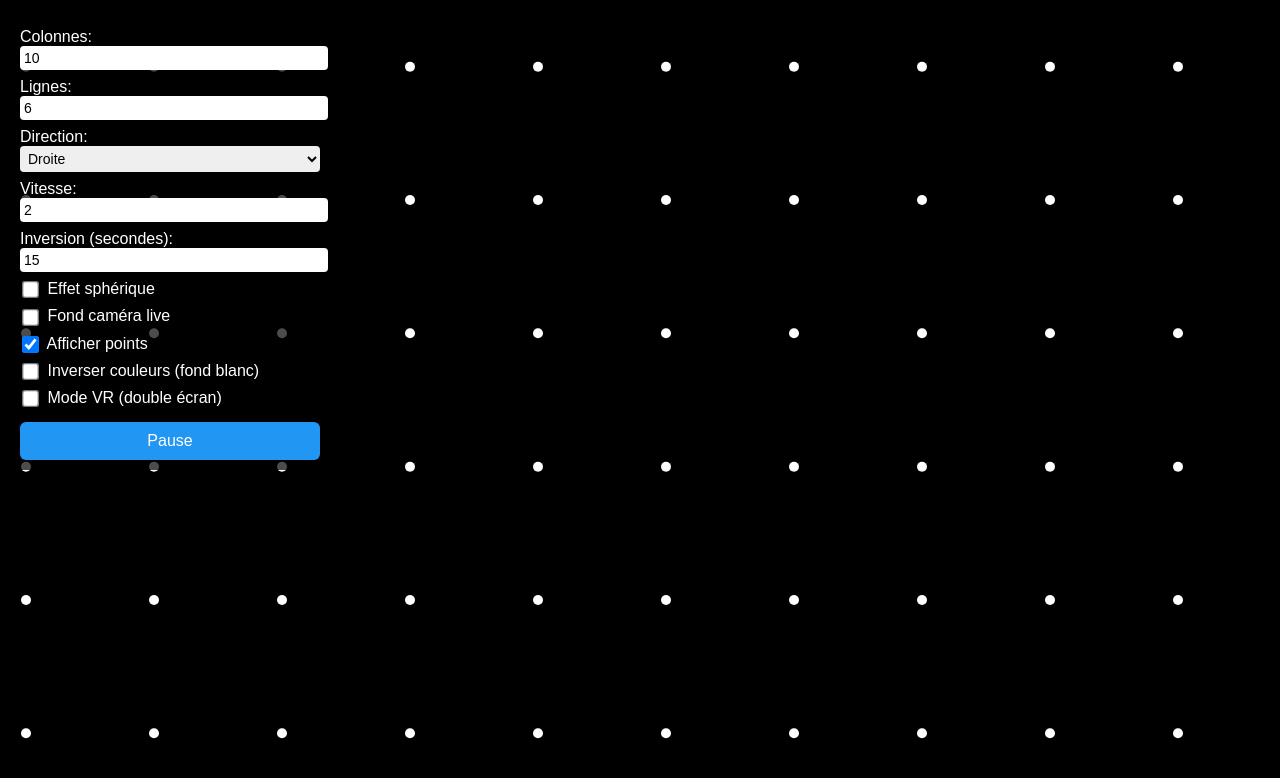
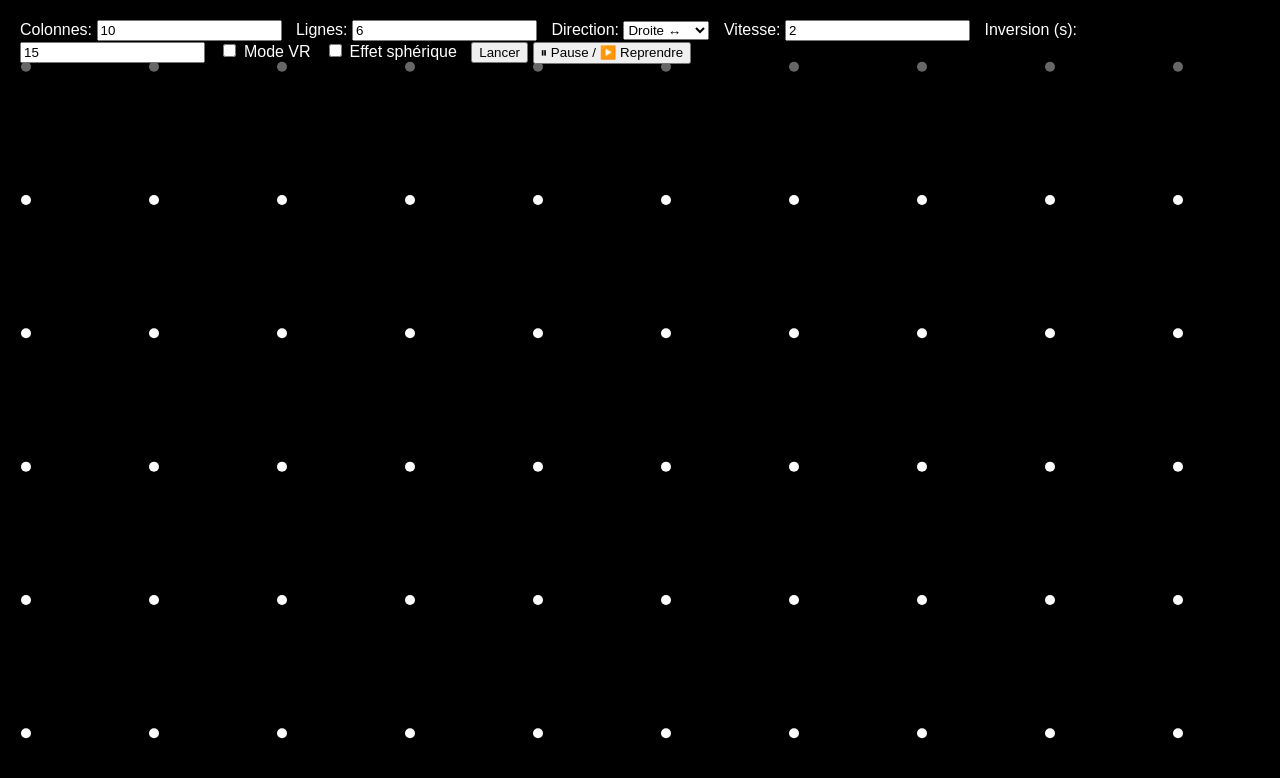
Before and after one commit to Nutella59/optokinetic-stim, a plain HTML site: page index.html in a window 1280 px wide. Drawn offline with Linux system fonts and the light colour scheme.

Commit message:
index.html

```diff
--- a/index.html
+++ b/index.html
@@ -2,51 +2,32 @@
 <html lang="fr">
 <head>
   <meta charset="UTF-8" />
-<title>Stimulation Optocinétique - Caméra, VR, et options</title>
+  <title>Stimulation Optocinétique VR Sphérique</title>
   <style>
-  html, body {
-    margin: 0; padding: 0; overflow: hidden; background: black; height: 100%;
-    color: white; font-family: sans-serif;
+    body {
+      margin: 0;
+      background-color: black;
+      overflow: hidden;
+      color: white;
+      font-family: sans-serif;
     }
     #controls {
-    position: fixed;
-    top: 10px; left: 10px; background: rgba(0,0,0,0.7);
-    padding: 10px; border-radius: 8px; max-width: 300px;
+      position: absolute;
+      top: 10px;
+      left: 10px;
       z-index: 10;
-    user-select: none;
+      background: rgba(0,0,0,0.6);
+      padding: 10px;
+      border-radius: 8px;
+    }
+    canvas {
+      position: absolute;
+      top: 0;
+      left: 0;
+      display: block;
     }
     label {
-    display: block;
-    margin: 8px 0 4px;
-  }
-  input[type=number], select {
-    width: 100%;
-    padding: 4px;
-    border-radius: 4px;
-    border: none;
-    font-size: 14px;
-  }
-  input[type=checkbox] {
-    transform: scale(1.3);
-    margin-right: 6px;
-    vertical-align: middle;
-  }
-  button {
-    margin-top: 10px;
-    width: 100%;
-    padding: 10px;
-    font-size: 16px;
-    border: none;
-    border-radius: 6px;
-    background: #2196F3;
-    color: white;
-    cursor: pointer;
-  }
-  canvas, video {
-    position: absolute;
-    top: 0; left: 0;
-    width: 100vw; height: 100vh;
-    object-fit: cover;
+      margin-right: 10px;
     }
   </style>
 </head>
@@ -56,256 +37,173 @@
     <label>Lignes: <input type="number" id="rows" value="6" min="1" /></label>
     <label>Direction:
       <select id="direction">
-      <option value="right">Droite</option>
-      <option value="left">Gauche</option>
-      <option value="up">Haut</option>
-      <option value="down">Bas</option>
+        <option value="right">Droite ↔</option>
+        <option value="left">Gauche ↔</option>
+        <option value="up">Haut ↕</option>
+        <option value="down">Bas ↕</option>
       </select>
     </label>
-  <label>Vitesse: <input type="number" id="speed" value="2" step="0.1" min="0.1" /></label>
-  <label>Inversion (secondes): <input type="number" id="invertTime" value="15" min="1" /></label>
+    <label>Vitesse: <input type="number" id="speed" value="2" step="0.5" min="0.1" /></label>
+    <label>Inversion (s): <input type="number" id="invertTime" value="15" min="1" /></label>
+    <label><input type="checkbox" id="vrMode" /> Mode VR</label>
     <label><input type="checkbox" id="sphereMode" /> Effet sphérique</label>
-  <label><input type="checkbox" id="useCamera" /> Fond caméra live</label>
-  <label><input type="checkbox" id="showPoints" checked /> Afficher points</label>
-  <label><input type="checkbox" id="invertColors" /> Inverser couleurs (fond blanc)</label>
-  <label><input type="checkbox" id="vrMode" /> Mode VR (double écran)</label>
-  <button id="pauseBtn">Pause</button>
+    <button onclick="startAnimation()">Lancer</button>
+    <button onclick="togglePause()">⏸ Pause / ▶️ Reprendre</button>
   </div>
 
-<video id="video" autoplay muted playsinline style="display:none;"></video>
   <canvas id="canvas"></canvas>
+  <canvas id="maskCanvas"></canvas>
 
   <script>
-  const canvas = document.getElementById('canvas');
-  const ctx = canvas.getContext('2d');
-  const video = document.getElementById('video');
-  const pauseBtn = document.getElementById('pauseBtn');
+    const canvas = document.getElementById("canvas");
+    const ctx = canvas.getContext("2d");
+    const maskCanvas = document.getElementById("maskCanvas");
+    const maskCtx = maskCanvas.getContext("2d");
 
-  let cols = 10, rows = 6;
-  let direction = "right";
-  let speed = 2;
-  let invertInterval = 15000;
-  let lastInvertTime = Date.now();
-  let isPaused = false;
-  let sphereEnabled = false;
-  let useCamera = false;
-  let showPoints = true;
-  let invertColors = false;
-  let vrMode = false;
+    let points = [], isPaused = false;
+    let cols = 10, rows = 6, direction = "right", baseDirection = "right";
+    let speed = 2, invertInterval = 15000, lastInvertTime = Date.now();
+    let vrEnabled = false, sphereEnabled = false;
 
-  let points = [];
-
-  function resize() {
+    function resizeCanvas() {
       canvas.width = window.innerWidth;
       canvas.height = window.innerHeight;
+      maskCanvas.width = window.innerWidth;
+      maskCanvas.height = window.innerHeight;
+      drawMask();
     }
 
-  window.addEventListener('resize', () => {
-    resize();
-    initPoints();
+    function drawMask() {
+      maskCtx.clearRect(0, 0, maskCanvas.width, maskCanvas.height);
+      if (!vrEnabled) return;
+
+      const w = maskCanvas.width / 2;
+      const h = maskCanvas.height;
+      maskCtx.fillStyle = "black";
+      maskCtx.fillRect(0, 0, maskCanvas.width, maskCanvas.height);
+
+      maskCtx.globalCompositeOperation = "destination-out";
+      [0, w].forEach(x => {
+        maskCtx.beginPath();
+        maskCtx.arc(x + w / 2, h / 2, Math.min(w, h) / 2.1, 0, 2 * Math.PI);
+        maskCtx.fill();
+      });
+      maskCtx.globalCompositeOperation = "source-over";
+    }
+
+    window.addEventListener("resize", () => {
+      resizeCanvas();
+      startAnimation();
     });
 
-  function initPoints() {
-    points = [];
+    function startAnimation() {
+      cols = parseInt(document.getElementById("cols").value);
+      rows = parseInt(document.getElementById("rows").value);
+      baseDirection = document.getElementById("direction").value;
+      direction = baseDirection;
+      speed = parseFloat(document.getElementById("speed").value);
+      invertInterval = parseInt(document.getElementById("invertTime").value) * 1000;
+      lastInvertTime = Date.now();
+      vrEnabled = document.getElementById("vrMode").checked;
+      sphereEnabled = document.getElementById("sphereMode").checked;
+
       const spacingX = canvas.width / cols;
       const spacingY = canvas.height / rows;
-    for(let i = 0; i < cols; i++) {
-      for(let j = 0; j < rows; j++) {
+      points = [];
+
+      for (let i = 0; i < cols; i++) {
+        for (let j = 0; j < rows; j++) {
           points.push({
             x: i * spacingX + spacingX / 2,
             y: j * spacingY + spacingY / 2
           });
         }
       }
+      drawMask();
     }
 
     function invertDirection() {
-    if(direction === "right") direction = "left";
-    else if(direction === "left") direction = "right";
-    else if(direction === "up") direction = "down";
-    else if(direction === "down") direction = "up";
+      if (baseDirection === "right") direction = (direction === "right") ? "left" : "right";
+      else if (baseDirection === "left") direction = (direction === "left") ? "right" : "left";
+      else if (baseDirection === "up") direction = (direction === "up") ? "down" : "up";
+      else if (baseDirection === "down") direction = (direction === "down") ? "up" : "down";
     }
 
     function update() {
-    if(Date.now() - lastInvertTime > invertInterval) {
+      if (Date.now() - lastInvertTime > invertInterval) {
         invertDirection();
         lastInvertTime = Date.now();
       }
-    for(let p of points) {
-      switch(direction) {
-        case "right": p.x += speed; break;
-        case "left": p.x -= speed; break;
-        case "up": p.y -= speed; break;
-        case "down": p.y += speed; break;
-      }
-      if(p.x > canvas.width) p.x -= canvas.width;
-      if(p.x < 0) p.x += canvas.width;
-      if(p.y > canvas.height) p.y -= canvas.height;
-      if(p.y < 0) p.y += canvas.height;
+
+      for (let point of points) {
+        if (direction === "right") point.x += speed;
+        if (direction === "left") point.x -= speed;
+        if (direction === "up") point.y -= speed;
+        if (direction === "down") point.y += speed;
+
+        if (point.x > canvas.width) point.x -= canvas.width;
+        if (point.x < 0) point.x += canvas.width;
+        if (point.y > canvas.height) point.y -= canvas.height;
+        if (point.y < 0) point.y += canvas.height;
       }
     }
 
-  function drawEye(offsetX, offsetY, width, height) {
-    ctx.save();
-    ctx.beginPath();
-    ctx.rect(offsetX, 0, width, height);
-    ctx.clip();
-
-    if(useCamera && video.readyState === video.HAVE_ENOUGH_DATA) {
-      ctx.drawImage(video, offsetX, 0, width, height);
-    } else {
-      ctx.fillStyle = invertColors ? "white" : "black";
-      ctx.fillRect(offsetX, 0, width, height);
+    function projectToSphere(x, y) {
+      const cx = canvas.width / 2, cy = canvas.height / 2;
+      const dx = (x - cx) / cx, dy = (y - cy) / cy;
+      const r = Math.sqrt(dx * dx + dy * dy);
+      const scale = Math.cos(r * Math.PI / 2);
+      return { x: cx + dx * cx * scale, y: cy + dy * cy * scale };
     }
 
-    if(showPoints) {
-      ctx.fillStyle = invertColors ? "black" : "white";
-      const centerX = offsetX + width / 2;
-      const centerY = height / 2;
-
-      for(let p of points) {
-        let x = p.x;
-        let y = p.y;
-
-        if(sphereEnabled) {
-          const dx = x - centerX;
-          const dy = y - centerY;
-          const dist = Math.sqrt(dx*dx + dy*dy);
-          const maxDist = Math.sqrt((width/2)*(width/2) + (height/2)*(height/2));
-          const sphereRadius = maxDist * 0.8;
-
-          const factor = 1 - (dist / sphereRadius);
-          if(factor > 0) {
-            x = centerX + dx * (1 + 0.3 * factor * Math.sin(dist / 30));
-            y = centerY + dy * (1 + 0.3 * factor * Math.sin(dist / 30));
-          }
+    function drawScene(offsetX = 0) {
+      ctx.fillStyle = "white";
+      for (let point of points) {
+        for (let dx of [-canvas.width, 0, canvas.width]) {
+          for (let dy of [-canvas.height, 0, canvas.height]) {
+            let px = point.x + dx + offsetX;
+            let py = point.y + dy;
+            if (sphereEnabled) {
+              const projected = projectToSphere(px, py);
+              px = projected.x;
+              py = projected.y;
             }
             ctx.beginPath();
-        ctx.arc(offsetX + x, y, 5, 0, Math.PI*2);
-        ctx.fill();
-      }
-    }
-    ctx.restore();
-  }
-
-  function draw() {
-    if(vrMode) {
-      const halfWidth = canvas.width / 2;
-      drawEye(0, 0, halfWidth, canvas.height);
-      drawEye(halfWidth, 0, halfWidth, canvas.height);
-    } else {
-      if(useCamera && video.readyState === video.HAVE_ENOUGH_DATA) {
-        ctx.drawImage(video, 0, 0, canvas.width, canvas.height);
-      } else {
-        ctx.fillStyle = invertColors ? "white" : "black";
-        ctx.fillRect(0, 0, canvas.width, canvas.height);
-      }
-
-      if(showPoints) {
-        ctx.fillStyle = invertColors ? "black" : "white";
-        const centerX = canvas.width / 2;
-        const centerY = canvas.height / 2;
-
-        for(let p of points) {
-          let x = p.x;
-          let y = p.y;
-
-          if(sphereEnabled) {
-            const dx = x - centerX;
-            const dy = y - centerY;
-            const dist = Math.sqrt(dx*dx + dy*dy);
-            const maxDist = Math.sqrt(centerX*centerX + centerY*centerY);
-            const sphereRadius = maxDist * 0.8;
-
-            const factor = 1 - (dist / sphereRadius);
-            if(factor > 0) {
-              x = centerX + dx * (1 + 0.3 * factor * Math.sin(dist / 30));
-              y = centerY + dy * (1 + 0.3 * factor * Math.sin(dist / 30));
-            }
-          }
-          ctx.beginPath();
-          ctx.arc(x, y, 5, 0, Math.PI*2);
+            ctx.arc(px, py, 5, 0, Math.PI * 2);
             ctx.fill();
           }
         }
       }
     }
 
+    function draw() {
+      ctx.clearRect(0, 0, canvas.width, canvas.height);
+      if (vrEnabled) {
+        ctx.save(); ctx.rect(0, 0, canvas.width / 2, canvas.height); ctx.clip();
+        drawScene(0); ctx.restore();
+
+        ctx.save(); ctx.rect(canvas.width / 2, 0, canvas.width / 2, canvas.height); ctx.clip();
+        drawScene(-canvas.width / 2); ctx.restore();
+      } else {
+        drawScene(0);
+      }
+    }
+
     function animate() {
-    if(!isPaused) {
+      if (!isPaused) {
         update();
         draw();
       }
       requestAnimationFrame(animate);
     }
 
-  pauseBtn.onclick = () => {
+    function togglePause() {
       isPaused = !isPaused;
-    pauseBtn.textContent = isPaused ? "Reprendre" : "Pause";
-  };
-
-  // Camera
-  async function startCamera() {
-    try {
-      const stream = await navigator.mediaDevices.getUserMedia({ video: { facingMode: "environment" }, audio: false });
-      video.srcObject = stream;
-      video.style.display = 'block';
-    } catch(e) {
-      alert("Erreur accès caméra: " + e.message);
-      useCameraCheckbox.checked = false;
-      useCamera = false;
-    }
-  }
-  function stopCamera() {
-    if(video.srcObject) {
-      video.srcObject.getTracks().forEach(t => t.stop());
-      video.srcObject = null;
-    }
-    video.style.display = 'none';
     }
 
-  const colsInput = document.getElementById('cols');
-  const rowsInput = document.getElementById('rows');
-  const directionInput = document.getElementById('direction');
-  const speedInput = document.getElementById('speed');
-  const invertInput = document.getElementById('invertTime');
-  const sphereCheckbox = document.getElementById('sphereMode');
-  const useCameraCheckbox = document.getElementById('useCamera');
-  const showPointsCheckbox = document.getElementById('showPoints');
-  const invertColorsCheckbox = document.getElementById('invertColors');
-  const vrModeCheckbox = document.getElementById('vrMode');
-
-  function updateSettings() {
-    cols = Math.max(1, parseInt(colsInput.value));
-    rows = Math.max(1, parseInt(rowsInput.value));
-    direction = directionInput.value;
-    speed = Math.max(0.1, parseFloat(speedInput.value));
-    invertInterval = Math.max(1000, parseInt(invertInput.value) * 1000);
-    sphereEnabled = sphereCheckbox.checked;
-    showPoints = showPointsCheckbox.checked;
-    invertColors = invertColorsCheckbox.checked;
-    vrMode = vrModeCheckbox.checked;
-
-    const newUseCamera = useCameraCheckbox.checked;
-    if(newUseCamera !== useCamera) {
-      useCamera = newUseCamera;
-      if(useCamera) startCamera();
-      else stopCamera();
-    }
-    initPoints();
-  }
-
-  [colsInput, rowsInput, directionInput, speedInput, invertInput,
-   sphereCheckbox, useCameraCheckbox, showPointsCheckbox,
-   invertColorsCheckbox, vrModeCheckbox].forEach(el => {
-    el.addEventListener('input', updateSettings);
-  });
-
-  window.onload = () => {
-    resize();
-    updateSettings();
+    resizeCanvas();
+    startAnimation();
     animate();
-  }
   </script>
 </body>
 </html>
```
Lines whose indentation alone changed are shown as unchanged.
